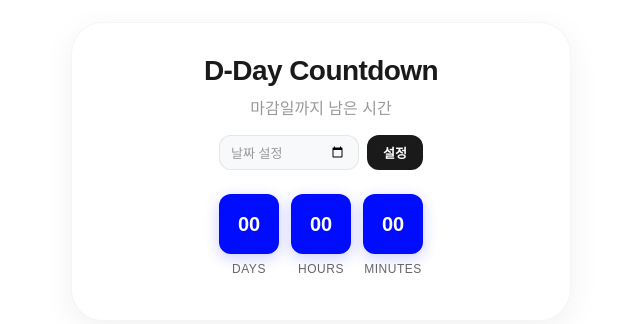
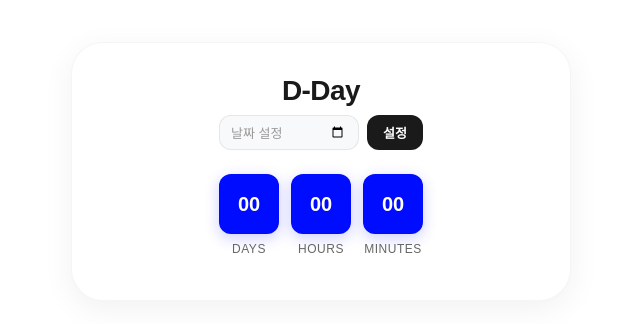
Before and after one commit to todoto1/dday-countdown, a plain HTML site: page index.html in a window 1280 px wide. Shown: the part 229-553 px from the top of the page, without its empty margins (319-959 px from the left). Drawn offline with Linux system fonts and the light colour scheme.

Commit message:
Update index.html

```diff
--- a/index.html
+++ b/index.html
@@ -225,8 +225,7 @@
 <body>
   <div class="widget">
     <div class="header">
-      <div class="title">D-Day Countdown</div>
-      <div class="subtitle">마감일까지 남은 시간</div>
+      <div class="title">D-Day</div>
 
       <div class="date-input-section">
         <div class="date-input-wrapper">
```
